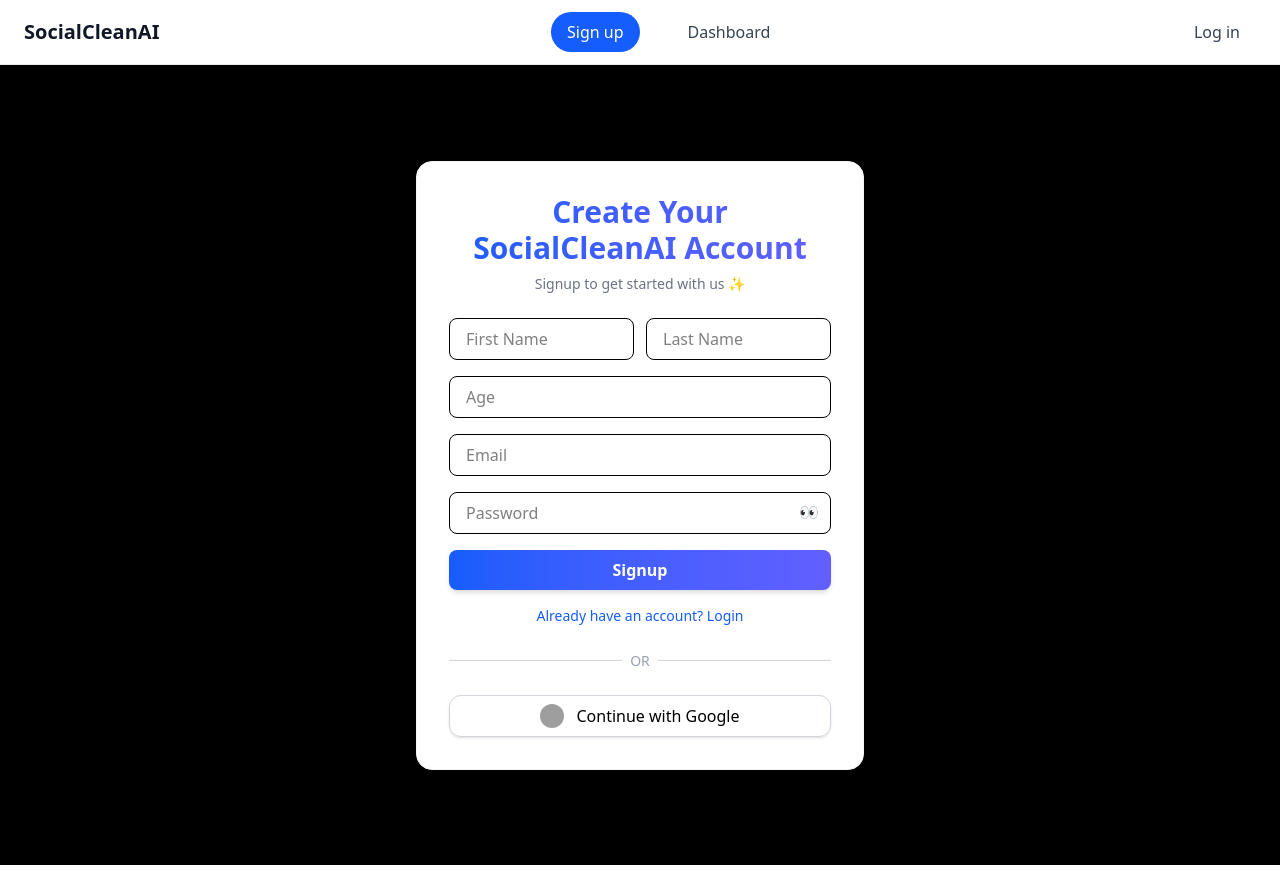
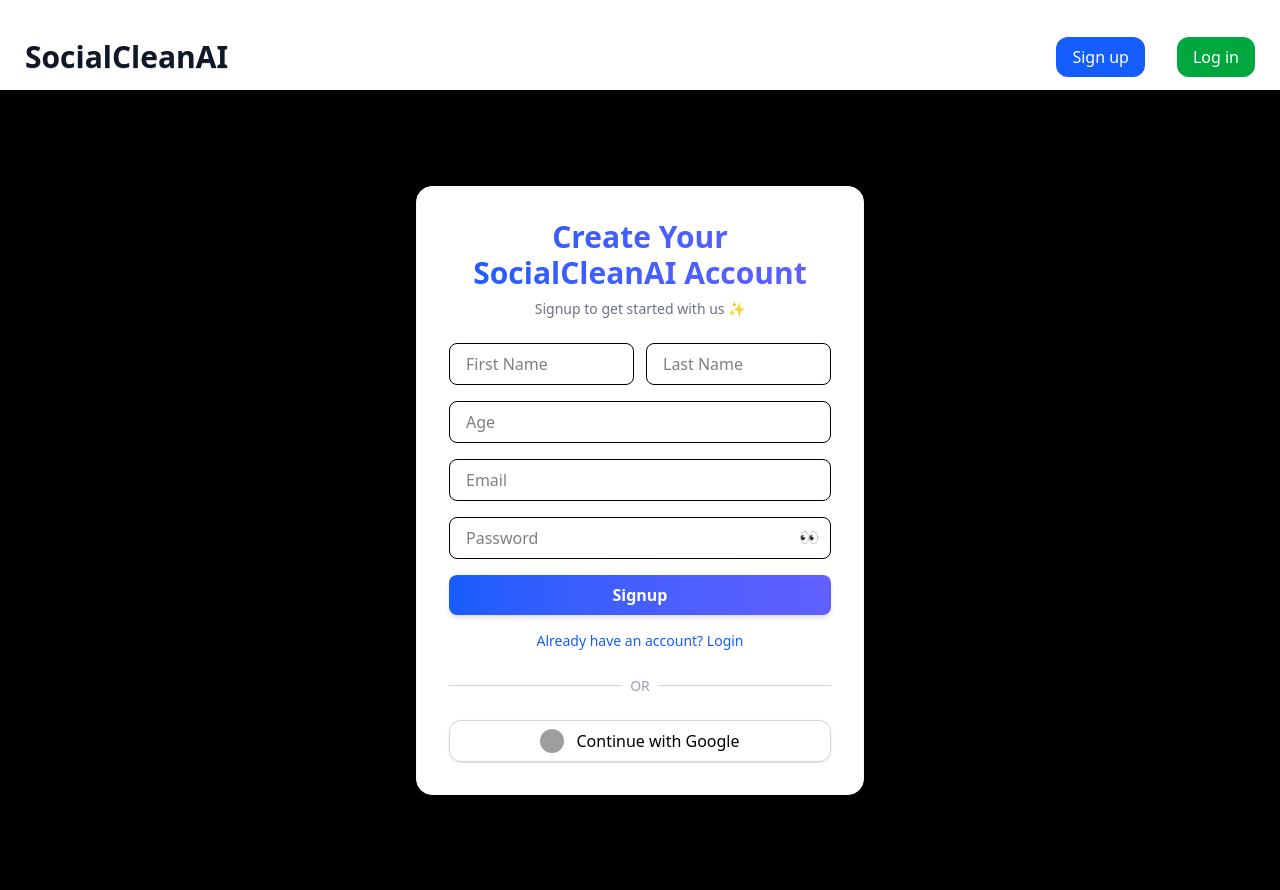
Before and after one commit to arfatkazi/SocialClean.AI, a React (Vite) app in the folder frontend/socialcleanAI/: page /signup in a window 1280 px wide. Before the commit the page ends 865 px from the top, so only its background shows below. Built offline with nearby package versions, Linux system fonts and the light colour scheme; grey boxes are pictures that could not be loaded.

Commit message:
frontend updated

```diff
--- a/frontend/socialcleanAI/src/components/Navbar.jsx
+++ b/frontend/socialcleanAI/src/components/Navbar.jsx
@@ -5,40 +5,39 @@
   const [isOpen, setIsOpen] = useState(false);
 
   return (
-    <nav className="sticky top-0 z-50 bg-white/80 backdrop-blur-lg border-b border-gray-200">
-      <div className="max-w-7xl mx-auto px-6 py-3 flex justify-between items-center">
-        {/* Logo */}
-        <Link to="/" className="text-xl font-bold text-gray-900">
+    <nav className="sticky top-5 z-50">
+      <div
+        className="max-w-7xl mx-auto px-6 py-3 flex justify-between items-center
+                      bg-white/30 backdrop-blur-lg border border-white/20  rounded-2xl mt-6"
+      >
+        <Link
+          to="/"
+          className="text-3xl font-bold text-gray-900  text-shadow-2xs "
+        >
           SocialCleanAI
         </Link>
 
-        {/* Desktop Links */}
         <div className="hidden md:flex items-center space-x-8">
           <Link
             to="/signup"
-            className="px-4 py-2 rounded-full bg-blue-600 text-white font-medium hover:bg-black transition-colors duration-300"
+            className="px-4 py-2 rounded-xl bg-blue-600 text-white font-medium hover:bg-black transition-colors duration-300"
           >
             Sign up
           </Link>
-          <Link
+          {/* <Link
             to="/dashboard"
             className="px-4 py-2 rounded-full text-gray-700 font-medium hover:bg-black hover:text-white transition-colors duration-300"
           >
             Dashboard
-          </Link>
-        </div>
-
-        {/* Desktop Actions */}
-        <div className="hidden md:flex items-center space-x-4">
+          </Link> */}
           <Link
             to="/login"
-            className="px-4 py-2 rounded-full text-gray-700 font-medium hover:bg-black hover:text-white transition-colors duration-300"
+            className="px-4 py-2 rounded-xl bg-green-600 text-white font-medium hover:bg-black transition-colors duration-300"
           >
             Log in
           </Link>
         </div>
 
-        {/* Mobile Menu Button */}
         <button
           className="md:hidden flex flex-col space-y-1 focus:outline-none"
           onClick={() => setIsOpen(!isOpen)}
@@ -50,26 +49,25 @@
       </div>
 
       {isOpen && (
-        <div className="md:hidden bg-white/90 backdrop-blur-lg border-t border-gray-200 p-4 space-y-4">
+        <div className="md:hidden bg-white/40 backdrop-blur-md border-t border-white/20 shadow-lg rounded-b-2xl p-4 space-y-4 transition-all duration-500 mt-3">
           <Link
             to="/signup"
-            className="block text-center px-4 py-2 rounded-full bg-blue-600 text-white font-medium hover:bg-black transition-colors duration-300"
             onClick={() => setIsOpen(false)}
+            className="block text-center px-4 py-2 font-medium rounded-lg
+                 transition-colors duration-300 bg-transparent text-black
+                 hover:bg-black hover:text-white"
           >
             Sign up
           </Link>
-          <Link
-            to="/dashboard"
-            className="block px-4 py-2 rounded-full text-gray-700 font-medium hover:bg-black hover:text-white transition-colors duration-300"
-            onClick={() => setIsOpen(false)}
-          >
-            Dashboard
-          </Link>
-          <hr />
+
+          <hr className="border-white/30" />
+
           <Link
             to="/login"
-            className="block px-4 py-2 rounded-full text-gray-700 font-medium hover:bg-black hover:text-white transition-colors duration-300"
             onClick={() => setIsOpen(false)}
+            className="block text-center px-4 py-2 font-medium rounded-lg
+                 transition-colors duration-300 bg-transparent text-black
+                 hover:bg-black hover:text-white"
           >
             Log in
           </Link>
--- a/frontend/socialcleanAI/src/pages/AuthPage.jsx
+++ b/frontend/socialcleanAI/src/pages/AuthPage.jsx
@@ -37,10 +37,6 @@
         alert("You must be at least 18 years old to sign up.");
         return;
       }
-
-      if (age >= 18 && age <= 25) {
-        form.gender = "adult"; // auto-assign
-      }
     }
 
     const url = isLogin
@@ -66,7 +62,6 @@
     window.location.href = "http://localhost:5000/api/auth/google";
   };
 
-  // ✅ Better: redirect instead of toggling state
   const toggleAuthMode = () => {
     navigate(isLogin ? "/signup" : "/login");
   };
@@ -120,9 +115,18 @@
               />
 
               {form.age >= 18 && form.age <= 25 && (
-                <p className="text-green-600 text-sm font-semibold">
-                  Category: Adult
-                </p>
+                <select
+                  name="gender"
+                  value={form.gender}
+                  onChange={handleChange}
+                  required
+                  className="w-full px-4 py-2 border rounded-lg focus:ring-2 focus:ring-blue-500 outline-none"
+                >
+                  <option value="">Select Gender</option>
+                  <option value="male">Male</option>
+                  <option value="adult">Adult</option>
+                  <option value="female">Female</option>
+                </select>
               )}
 
               {form.age > 25 && (
--- a/frontend/socialcleanAI/src/pages/SignupPage.jsx
+++ b/frontend/socialcleanAI/src/pages/SignupPage.jsx
@@ -19,10 +19,8 @@
           Signup to get started with us ✨
         </p>
 
-        {/* Auth Form */}
         <AuthForm isLogin={false} navigate={navigate} />
 
-        {/* Switch to Login */}
         <p className="mt-4 text-sm text-center">
           Already have an account?{" "}
           <a href="/login" className="text-blue-600 hover:underline">
@@ -30,14 +28,12 @@
           </a>
         </p>
 
-        {/* Divider */}
         <div className="flex items-center my-6">
           <hr className="flex-grow border-gray-300" />
           <span className="mx-2 text-gray-400 text-sm">OR</span>
           <hr className="flex-grow border-gray-300" />
         </div>
 
-        {/* Google Button */}
         <GoogleButton onClick={handleGoogleAuth} />
       </div>
     </div>
```
